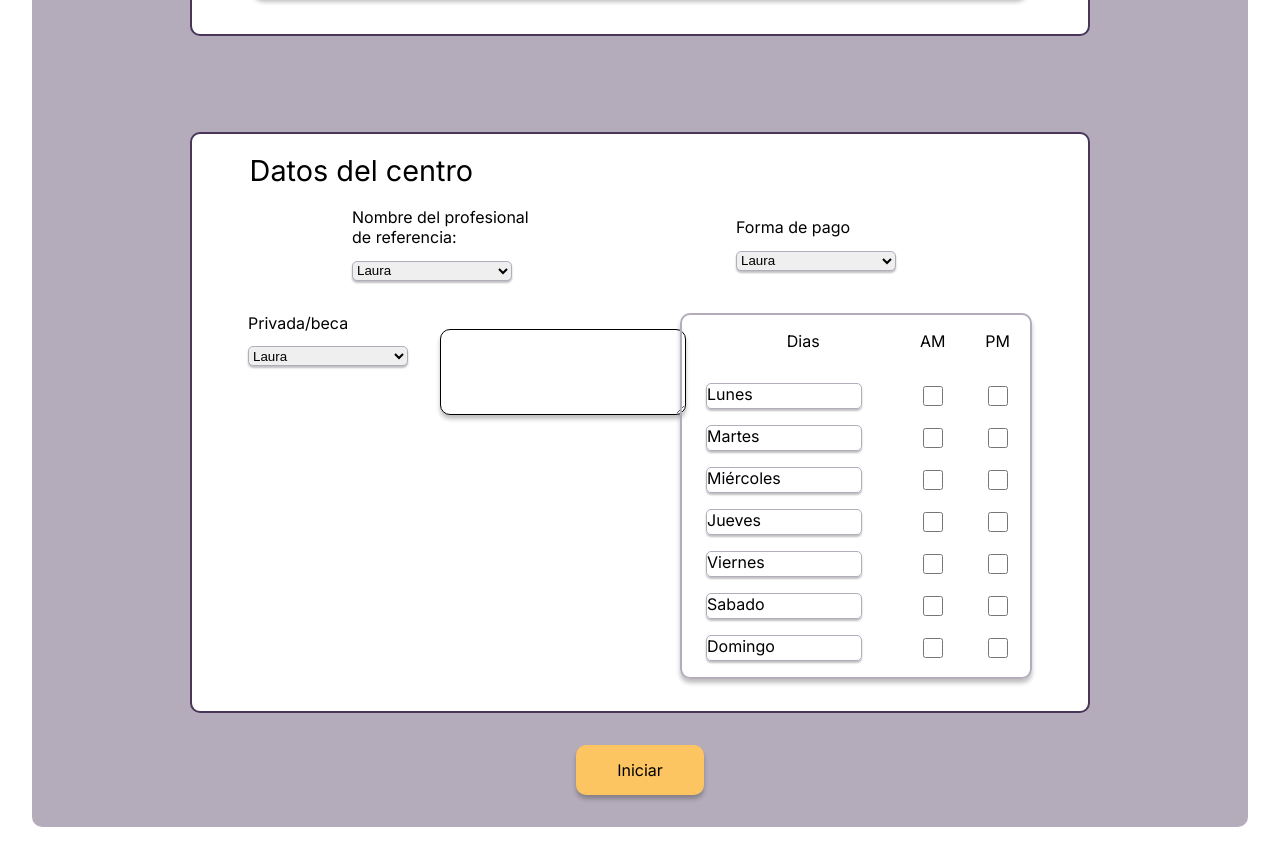
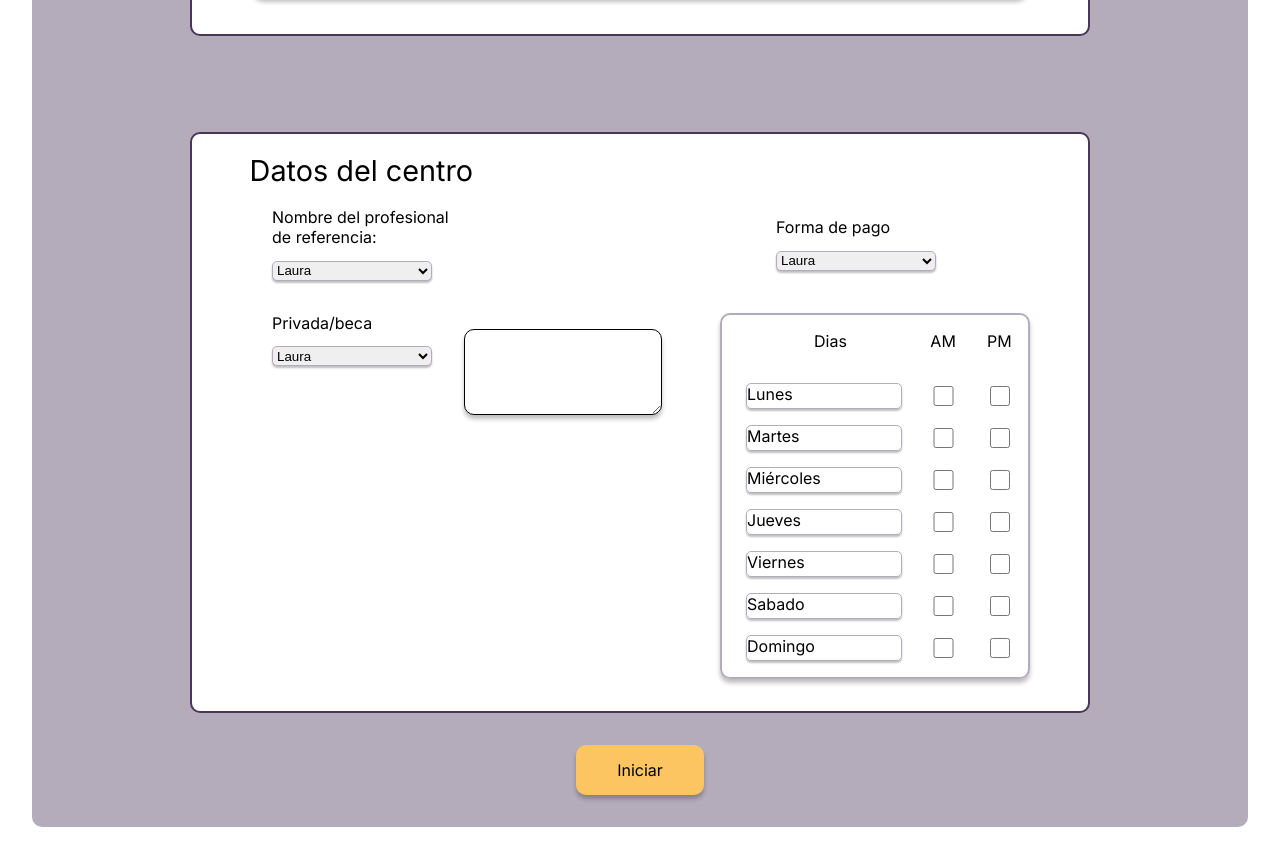
Before and after one commit to KodersKode/Daire-front-end, a React (Create React App) app: page /nuevo-paciente in a window 1280 px wide. Shown: the part 4866-5725 px from the top of the page. Built offline with nearby package versions, Linux system fonts and the light colour scheme.

Commit message:
form complete

```diff
--- a/src/component/availabilitySelector/index.module.css
+++ b/src/component/availabilitySelector/index.module.css
@@ -26,4 +26,5 @@
   box-shadow: 0px 4px 4px rgba(0, 0, 0, 0.25);
   border-radius: 10px;
   padding-left: 1.5em;
+  width: 22vw;
 }
--- a/src/component/pages/nuevo-paciente/index.module.css
+++ b/src/component/pages/nuevo-paciente/index.module.css
@@ -28,15 +28,42 @@
   display: grid;
   grid-template-columns: 1fr 1fr;
   grid-gap: 3em 15vw;
-  /* border: 2px solid red; */
-  /* width: 70%; */
+
   align-items: center;
   justify-content: center;
   align-content: center;
   padding-bottom: 2em;
-  /* flex-direction: row;
-    width: 20em; */
-  /* height: 4em; */
+
+
+}
+
+.lastSubSection{
+
+      display: grid;
+      grid-template-columns: 1fr 1fr;
+      grid-gap: 3em 15vw;
+
+      align-items: center;
+      justify-content: center;
+      align-content: center;
+      padding-bottom: 2em;
+      padding-left: 5em;
+
+    }
+
+.datosDelCentro {
+  display: flex;
+    justify-content: left;
+    flex-direction: column;
+    background-color: white;
+    width: 70vw;
+    align-items: left;
+    border: 2px solid #483558;
+    border-radius: 10px;
+    margin-top: 4em;
+    margin-bottom: 2em;
+    /* padding-left: 5em; */
+
 }
 
 h1 {
@@ -83,7 +110,8 @@ h1 {
 }
 
 .midbox :nth-child(2) {
-  width: 15em;
+  width: 15vw;
+
   height: 5em;
   margin-top: 1em;
 }
@@ -123,6 +151,7 @@ h1 {
   /* justify-content: center; */
   align-content: center;
   padding-bottom: 2em;
+    padding-left: 5em;
 }
 
 .iniciar {
--- a/src/component/pages/nuevo-paciente/index.tsx
+++ b/src/component/pages/nuevo-paciente/index.tsx
@@ -36,7 +36,11 @@ function NuevoPaciente() {
   const [antecedentesF, setAntecedentesF] = useState(""); // family history
   const [observaciones, setObservaciones] = useState(""); //observations or comments
   const [profesional, setProfesional] = useState(""); //therapist name
-  const [privadaBeca, setPrivadaBeca] = useState(""); //funding private or grant
+  const [privadaBeca, setPrivadaBeca] = useState(""); //funding private or grant further detail
+  const [referencia, setReferencia] = useState(""); // main therapist
+  const [pago, setPago] = useState(""); // payment method
+  const [privBec, setPrivBec] = useState(""); // funding private or grant
+
 
   function handleChange(e: React.ChangeEvent<HTMLInputElement>) {
     setNombre(e.target.value);
@@ -55,7 +59,8 @@ function NuevoPaciente() {
   }
 
   return (
-    <form className={css.form}>
+    <form className={css.form} action="/paciente"
+  method="get">
       <h1 className={css.header}>Nuevo Paciente</h1>
       <div className={css.subsection}>
         <DropDown
@@ -304,15 +309,15 @@ function NuevoPaciente() {
           }}
         />
       </div>
-      <div className={css.section}>
+      <div className={css.datosDelCentro}>
         <h1>Datos del centro</h1>
-        <div className={css.subsection}>
-          <DropDown label="Nombre del profesional de referencia:" />
-          <DropDown label="Forma de pago" />
+        <div className={css.lastSubSection}>
+          <DropDown label="Nombre del profesional de referencia:" onChange={setReferencia} value={referencia}/>
+          <DropDown label="Forma de pago" onChange={setPago} value={pago}/>
         </div>
         <div className={css.lastsection}>
           <div className={css.privadaBeca}>
-            <DropDown label="Privada/beca" />
+            <DropDown label="Privada/beca" onChange={setPrivBec} value={privBec} />
             <div className={css.midbox}>
               <LargeTextBox
                 value={privadaBeca}
--- a/src/index.js
+++ b/src/index.js
@@ -2,6 +2,7 @@ import React from "react";
 import ReactDOM from "react-dom/client";
 import { BrowserRouter, Routes, Route } from "react-router-dom";
 import NuevoPaciente from "./component/pages/nuevo-paciente/index.tsx";
+import Paciente from "./component/pages/Paciente"
 import "./index.css";
 import App from "./App";
 import reportWebVitals from "./reportWebVitals";
@@ -14,6 +15,7 @@ root.render(
         <Route>
           <Route path="/" element={<App />} />
           <Route path="/nuevo-paciente" element={<NuevoPaciente />} />
+           <Route path="/paciente" element={<Paciente />} />
         </Route>
       </Routes>
     </BrowserRouter>
```
Also changed, not shown: src/component/pages/Paciente/index.tsx (added).
